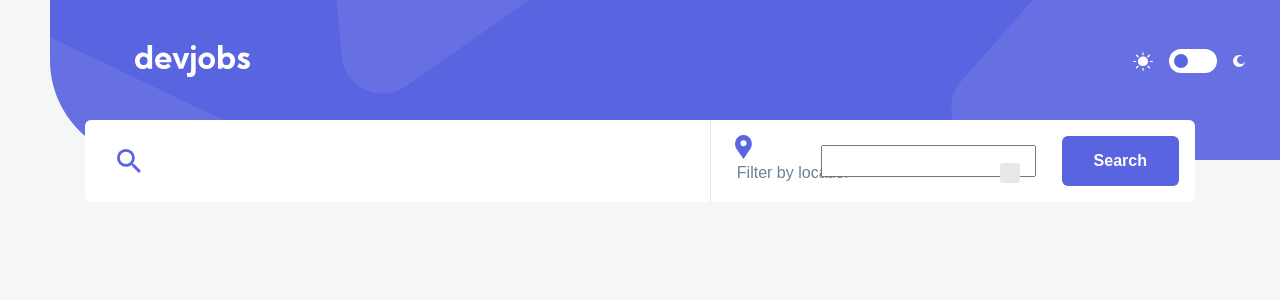
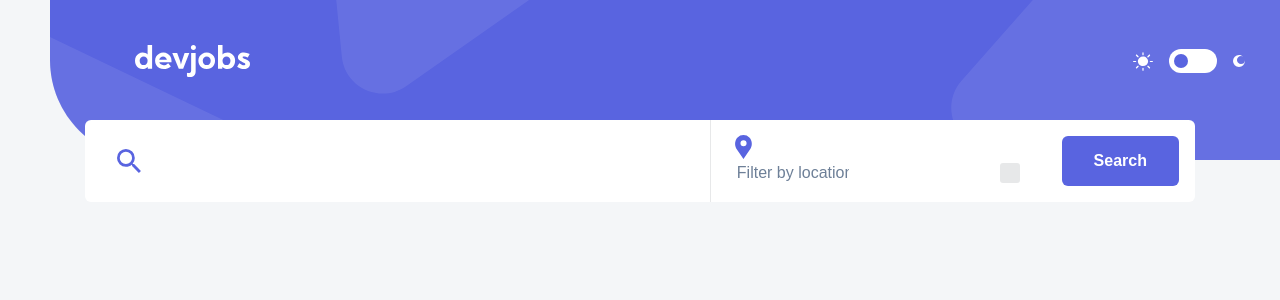
Before and after one commit to sheet848/dev-jobs-portal, a React (Vite) app: page / in a window 1280 px wide. Shown: the top 300 px of the page. Built offline with nearby package versions, Linux system fonts and the light colour scheme.

Commit message:
Update SearchBar.jsx

```diff
--- a/src/components/Search/SearchBar.jsx
+++ b/src/components/Search/SearchBar.jsx
@@ -56,7 +56,7 @@ const SearchBar = (props) => {
         </div>
         <div className="search-controls-container">
             <input type="text"
-                   className='checkbox-deafult'
+                   className='checkbox-default'
                    name='fullTimeOnly'
                    id='fullTimeOnly'
                    checked={query.fullTimeOnly}
```
